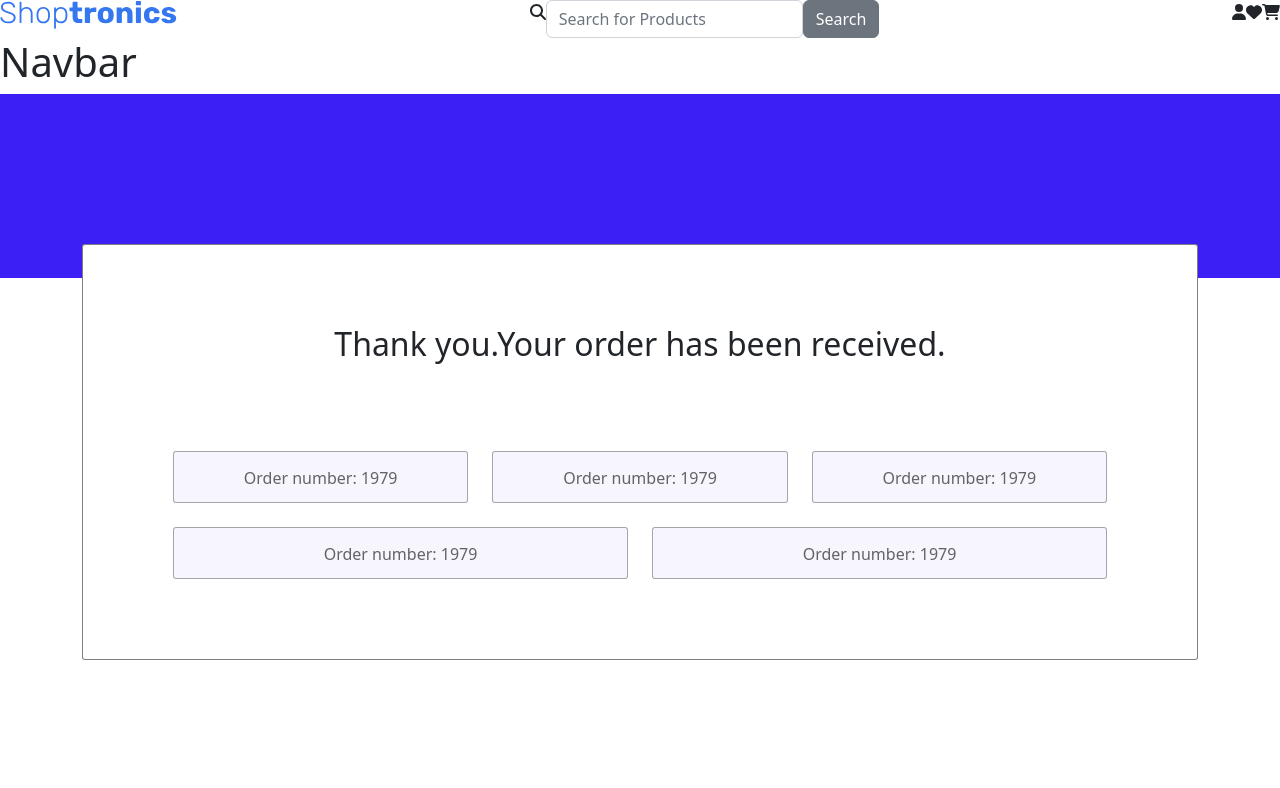
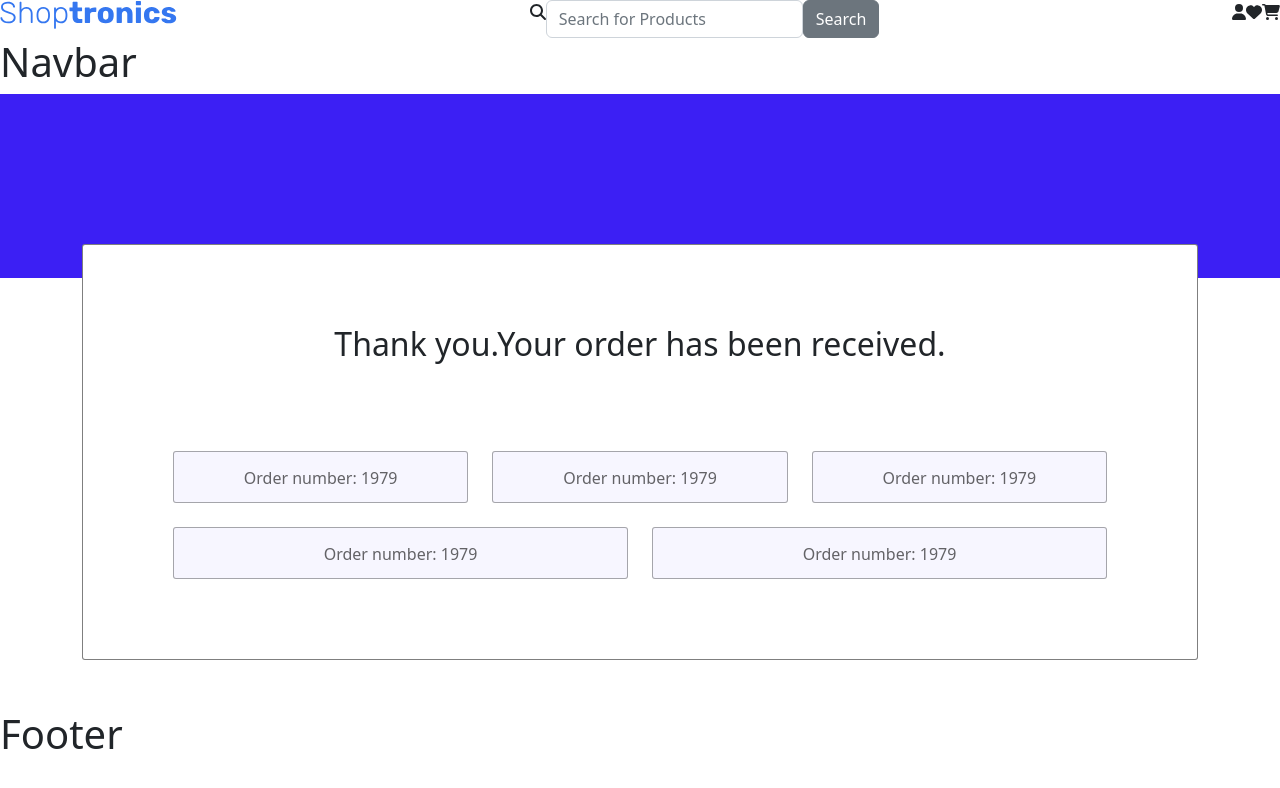
Before and after one commit to naimuddin374/ecommerce-playground, a Next.js app: page /Getting in a window 1280 px wide. Shown: the top 788 px of the page. Built offline with nearby package versions, Linux system fonts and the light colour scheme; what easy-peasy would draw is missing.

Commit message:
singin,singup, getting,code change footer page

```diff
--- a/components/layout/footer/index.jsx
+++ b/components/layout/footer/index.jsx
@@ -2,88 +2,11 @@
 import Image from 'next/image'
 import Logo from "../../.././assets/img/Shoptronics.svg"
 const Footer = () => {
-    // return (
+ return(
+    <div>
+        <h1>Footer</h1>
+    </div>
+ )
 
-    //     // <div>
-    //     //     <div className='row'>
-
-    //     //         <div className='col-3'>
-
-    //     //             <Image
-    //     //                 src={Logo}
-    //     //                 alt="picture of the author" />
-    //     //             <p>Elegant pink origami design three dimensional view and decoration co-exist. Great for adding a decorative touch to any room’s decor.
-
-    //     //             </p>
-    //     //         </div>
-
-    //     //         <div id="information" className='col-3'>
-
-    //     //             <h4>Information</h4>
-
-    //     //             <ul>
-    //     //                 <li>
-    //     //                     <a href='#'>Custom Service</a>
-    //     //                 </li>
-    //     //                 <li>
-    //     //                     <a href='#'> FAQs</a>
-    //     //                 </li>
-    //     //                 <li>
-    //     //                     <a href='#'>  Ordering Tracking</a>
-    //     //                 </li>
-    //     //                 <li>
-    //     //                     <a href='#'>Contacts</a>
-    //     //                 </li>
-    //     //                 <li>
-    //     //                     <a href='#'>  Events</a>
-    //     //                 </li>
-    //     //             </ul>
-    //     //         </div>
-
-    //     //         <div id="Account" className='col-3'>
-    //     //             <h4>My Account</h4>
-
-    //     //             <ul>
-    //     //                 <li>
-    //     //                     <a href='#'>Delivery Information</a>
-    //     //                 </li>
-    //     //                 <li>
-    //     //                     <a href='#'>Privacy Policy</a>
-    //     //                 </li>
-    //     //                 <li>
-    //     //                     <a href='#'>Discount</a>
-    //     //                 </li>
-    //     //                 <li>
-    //     //                     <a href='#'>Custom Service</a>
-    //     //                 </li>
-    //     //                 <li>
-    //     //                     <a href='#'>Terms & Condition</a>
-    //     //                 </li>
-    //     //             </ul>
-    //     //         </div>
-
-    //     //         <div  id="Newsletter" className='col-3'>
-    //     //             <h4>Get Newsletter</h4>
-
-    //     //             <ul>
-    //     //                 <li>
-    //     //                     <a href='#'>Get on the list and get 10% off</a>
-    //     //                 </li>
-    //     //                 <li>
-    //     //                     <a href='#'>your first order!</a>
-    //     //                 </li>
-
-    //     //             </ul>
-
-    //     //         </div>
-
-    //     //         <div id="footer">
-    //     //             <h6>Copyright 2022 ©Ninja. All rights reserved. Powered by Ninja.</h6>
-    //     //         </div>
-
-    //     //     </div>
-    //     // </div>
-
-    // )
 }
 export default Footer;
```
